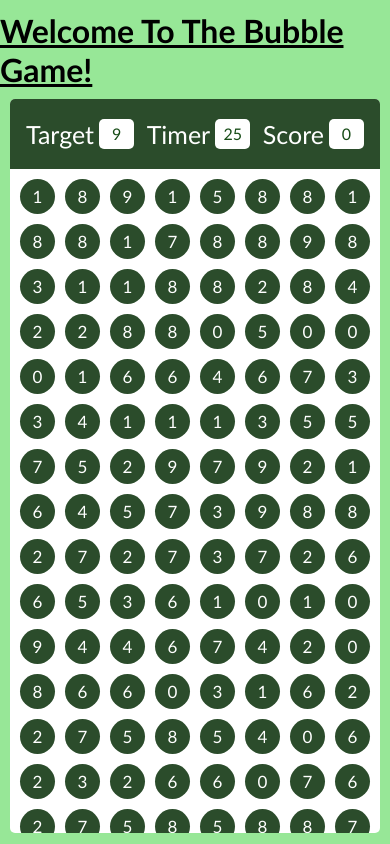
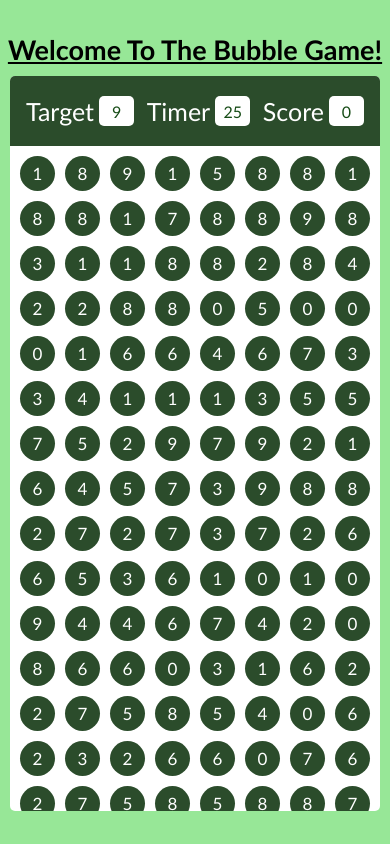
Before and after one commit to Binayak-Bhattarai/Bubble-Game, a plain HTML site: page index.html in a window 390 px wide. Drawn offline with Linux system fonts and the light colour scheme.

Commit message:
few change

```diff
--- a/style.css
+++ b/style.css
@@ -107,9 +107,10 @@ h4 {
   border-radius: 5px;
 }
 
-@media (max-width:650px) {
+@media (max-width:750px) {
   .main h1{
-    font-size: 32px;
+    font-size: 27px;
+    white-space: nowrap;
   }
   .p-top{
     height: 70px
```
